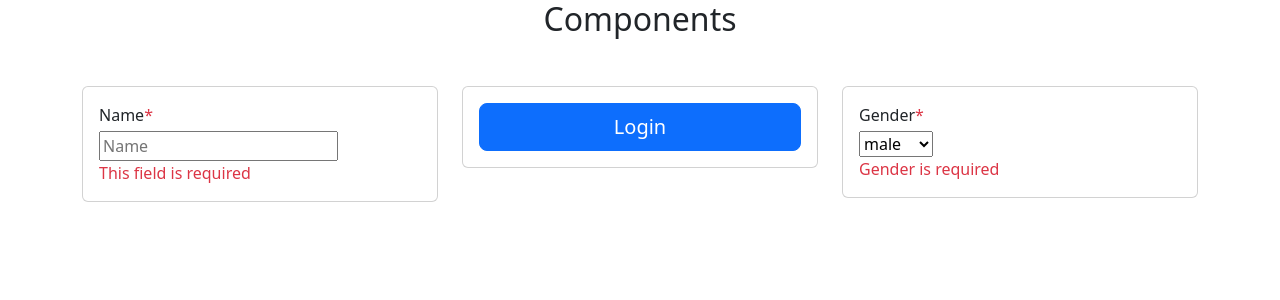
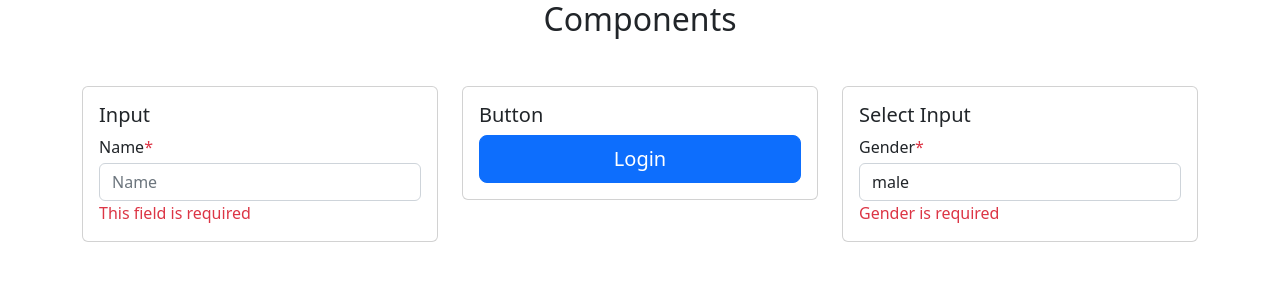
Before and after one commit to davydocsurg/recipub-dashboard, a React (Vite) app: page / in a window 1280 px wide. Shown: the top 300 px of the page. Built offline with nearby package versions, Linux system fonts and the light colour scheme.

Commit message:
update input styles

```diff
--- a/src/commons/form/Input.jsx
+++ b/src/commons/form/Input.jsx
@@ -31,8 +31,7 @@ const Input = ({
                         type={type}
                         aria-label={label}
                         placeholder={placeholder}
-                        className={"form-control" + style}
-                        value={value}
+                        className={"form-control " + style}
                         disabled={disabled}
                         required={required}
                         name={name}
--- a/src/commons/form/Select.jsx
+++ b/src/commons/form/Select.jsx
@@ -36,7 +36,7 @@ const SelectInput = ({
                         required={required}
                         name={name}
                         error={error}
-                        className={style}
+                        className={"form-control " + style}
                     >
                         {options.map((opt, i) => (
                             <option key={i} onChange={updateValue}>
--- a/src/views/UI.jsx
+++ b/src/views/UI.jsx
@@ -17,6 +17,7 @@ const UI = () => {
                 <div className="row mt-5">
                     <div className="col-lg-4 col-md-6 col-sm-12">
                         <div className="card card-body">
+                            <h5 className="">Input</h5>
                             <Input
                                 id="name"
                                 labelFor="Name"
@@ -31,12 +32,14 @@ const UI = () => {
 
                     <div className="col-lg-4 col-md-6 col-sm-12">
                         <div className="card card-body">
+                            <h5 className="">Button</h5>
                             <Button text="Login" style={"btn-primary btn-lg"} />
                         </div>
                     </div>
 
                     <div className="col-lg-4 col-md-6 col-sm-12">
                         <div className="card card-body">
+                            <h5 className="">Select Input</h5>
                             <SelectInput
                                 id="Gender"
                                 labelFor="Gender"
```
